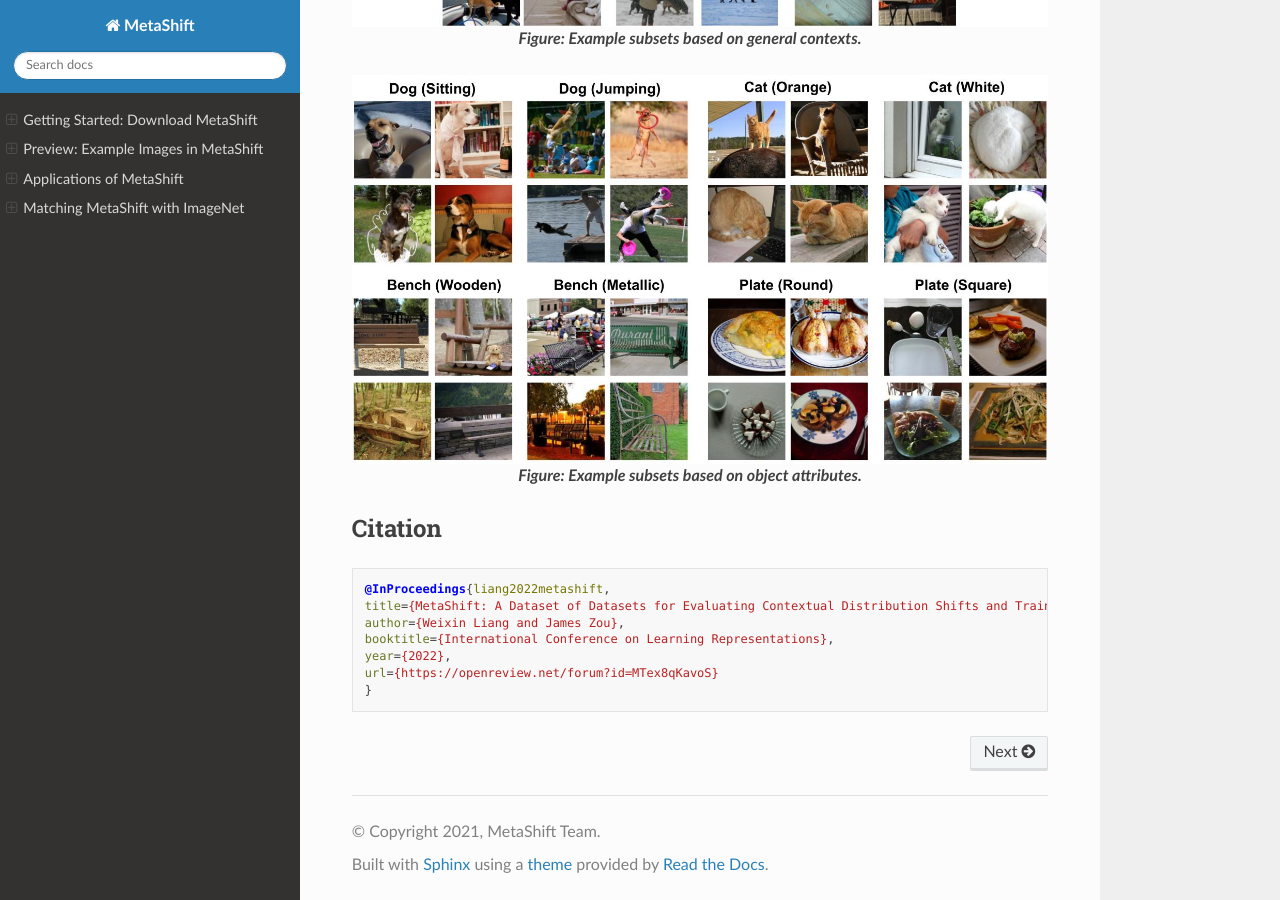
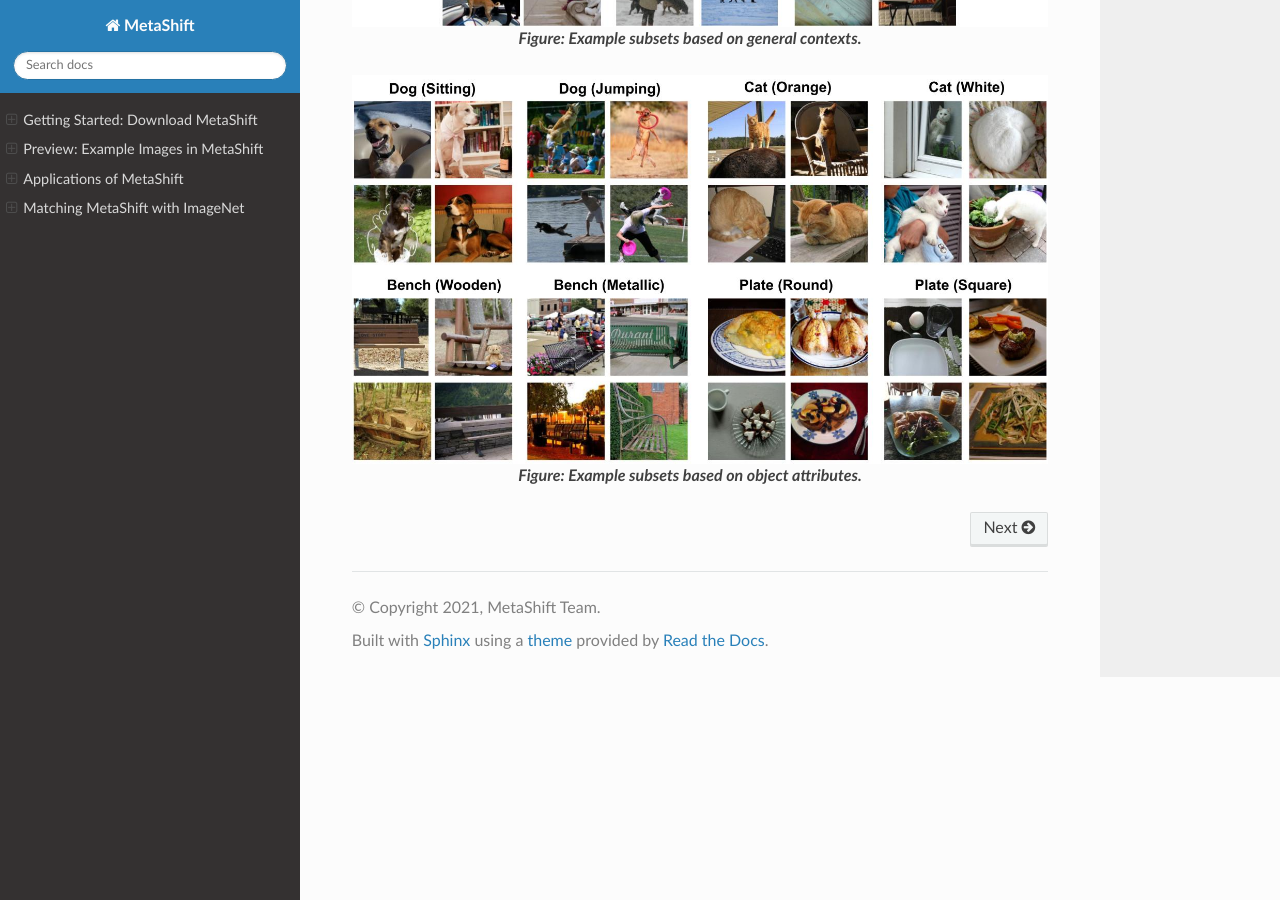
Before and after one commit to Weixin-Liang/MetaShift, a Sphinx documentation site: the page built from docs/index.rst, in a window 1280 px wide and 900 px high, scrolled down 4859 px. Built offline with Sphinx 7.4.7 and the Read the Docs theme 2.0.0, drawn with Linux system fonts in a browser that asks for light colours; nearby versions of some CDN libraries; library files that are not in the unit come from our copies; part of the change alters nothing that is shown.

```diff
--- a/docs/index.rst
+++ b/docs/index.rst
@@ -111,15 +111,15 @@ The geometry of MetaGraphs provides a way to quantify the distances of shifts ac
 
    **Figure: Example subsets based on object attributes.**
 
-Citation
---------
+.. Citation
+.. --------
 
-.. code-block:: bibtex
+.. .. code-block:: bibtex
 
-   @InProceedings{liang2022metashift,
-   title={MetaShift: A Dataset of Datasets for Evaluating Contextual Distribution Shifts and Training Conflicts},
-   author={Weixin Liang and James Zou},
-   booktitle={International Conference on Learning Representations},
-   year={2022},
-   url={https://openreview.net/forum?id=MTex8qKavoS}
-   }
+..    @InProceedings{liang2022metashift,
+..    title={MetaShift: A Dataset of Datasets for Evaluating Contextual Distribution Shifts and Training Conflicts},
+..    author={Weixin Liang and James Zou},
+..    booktitle={International Conference on Learning Representations},
+..    year={2022},
+..    url={https://openreview.net/forum?id=MTex8qKavoS}
+..    }
```
